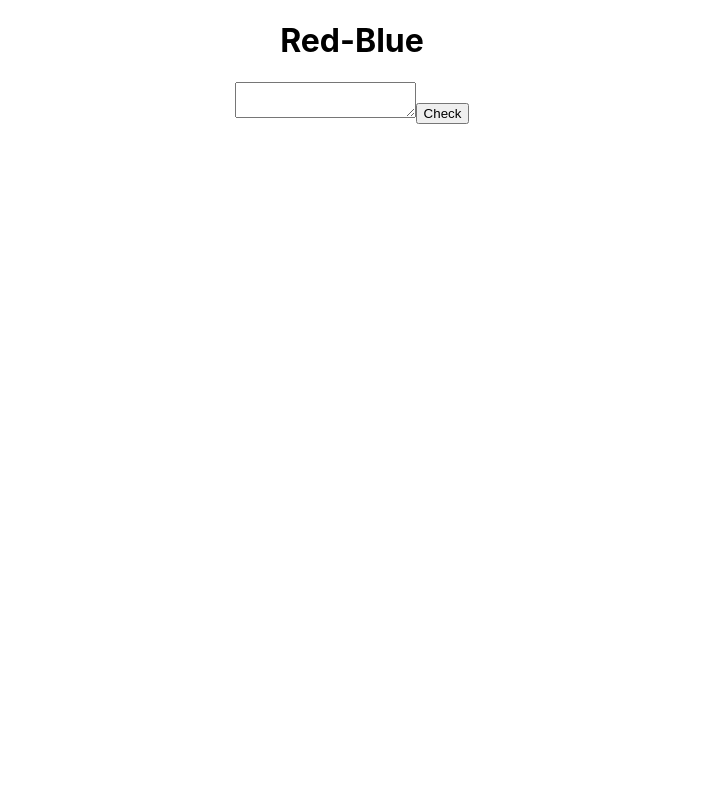
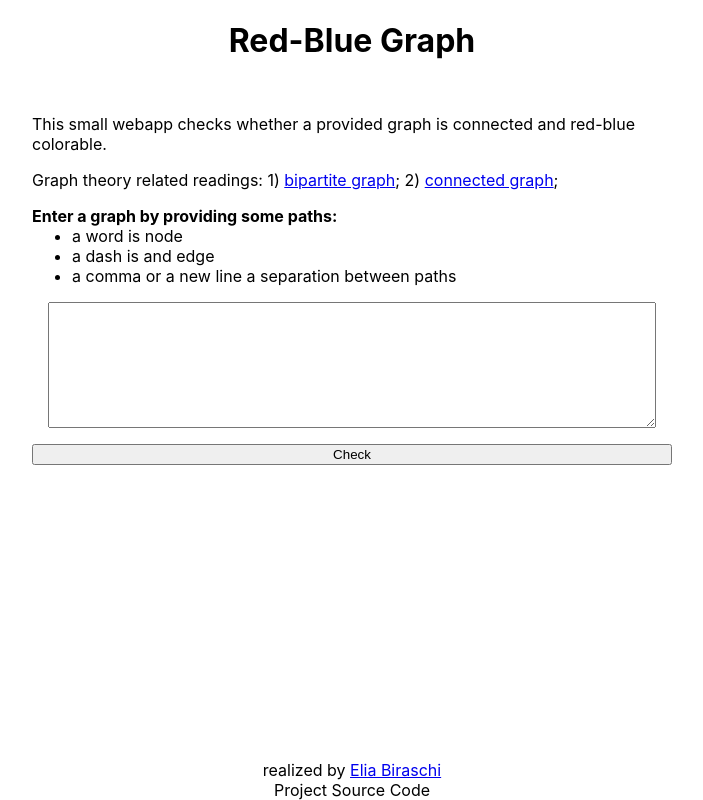
Before and after one commit to eliabiraschi/red-blue-graph, a React (Create React App) app: page / in a window 1280 px wide. Shown: the whole page, without its empty margins (288-991 px from the left). Built offline with nearby package versions, Linux system fonts and the light colour scheme.

Commit message:
feat: cosmetic and helper components and containers
- improved CSS
- added helper components and container
- added basic error handling

```diff
--- /dev/null
+++ b/src/Components/ExternalLink.tsx
@@ -0,0 +1,14 @@
+import React, { ReactNode } from 'react';
+
+interface Props {
+	children: ReactNode;
+	href: string;
+}
+
+function ExternalLink(props: Props) {
+	return (
+		<a href={props.href} target="_black" rel="noreferrer">{ props.children }</a>
+	);
+}
+
+export default ExternalLink;
--- a/src/Containers/App/App.css
+++ b/src/Containers/App/App.css
@@ -1,3 +1,40 @@
-main.App {
+h1.title {
   text-align: center;
 }
+
+div.form {
+  display: flex;
+  flex-direction: column;
+}
+
+div.form ul, div.form p {
+  margin: 0;
+}
+
+div.form textarea {
+  margin: 1rem;
+}
+
+div.form .result {
+  margin-top: .5rem;
+  text-align: center;
+  padding: .4rem;
+}
+
+.success {
+  border: 2px dashed darkgreen;
+}
+
+.fail {
+  border: 2px dashed darkred;
+}
+
+div.form div.error {
+  margin-top: .5rem;
+  text-align: center;
+  background-color: tomato;
+  color: brown;
+  border-radius: 5px;
+  padding: .4rem;
+  cursor: pointer;
+}
--- a/src/Containers/App/App.tsx
+++ b/src/Containers/App/App.tsx
@@ -1,28 +1,78 @@
-import React, { useState, ChangeEvent }from 'react';
+import React, { useState, ChangeEvent } from 'react';
+import Layout from '../Layout/Layout';
+import ExternalLink from '../../Components/ExternalLink';
 import './App.css';
 
-import { parse, isBipartite } from '../../Modules/Graph';
-import type { AdjacencyList } from '../../Modules/Graph';
+import { evaluateGraph } from '../../Modules/Graph';
+import type { Result } from '../../Modules/Graph';
 
 function App() {
   const [ inputValue, setInputValue ] = useState('');
+  const [ result, setResult ] = useState<Result|null>(null);
+  const [ error, setError ] = useState<string|null>(null);
 
   const handleInputChange = (event: ChangeEvent<HTMLTextAreaElement>) => {
+    setResult(null);
+    setError(null);
     setInputValue(event.target.value);
   }
 
-  const evaluateGraph = () => {
-    const adjList: AdjacencyList = parse(inputValue);
-    const res = isBipartite(adjList);
-    console.log(res);
+  const handleCheckClick = () => {
+    try {
+      const res = evaluateGraph(inputValue);
+      setResult(res);
+    } catch (err: any) {
+      setError(err.message as string);
+    }
   }
 
   return (
-    <main className="App">
-      <h1>Red-Blue</h1>
-      <textarea value={inputValue} onChange={handleInputChange} />
-      <button onClick={evaluateGraph}>Check</button>
-    </main>
+    <Layout title="Red-Blue Graph">
+      <div className="intro">
+        <p>
+          This small webapp checks whether a provided graph is connected
+          and red-blue colorable.
+        </p>
+        <p>
+          Graph theory related readings:
+          1) <ExternalLink href="https://en.wikipedia.org/wiki/Bipartite_graph">
+            bipartite graph
+          </ExternalLink>;
+          2) <ExternalLink href="https://en.wikipedia.org/wiki/Connectivity_(graph_theory)">
+            connected graph
+          </ExternalLink>;
+        </p>
+      </div>
+      <div className="form">
+        <p><strong>Enter a graph by providing some paths:</strong></p>
+        <ul>
+          <li>a word is node</li>
+          <li>a dash is and edge</li>
+          <li>a comma or a new line a separation between paths</li>
+        </ul>
+        <textarea
+          rows={8}
+          value={inputValue}
+          onChange={handleInputChange}
+        />
+        <button onClick={handleCheckClick}>Check</button>
+        {
+          result !== null &&
+          <div className={`result ${result[0] && result[1] ? 'success' : 'fail' }`}>
+            The graph entered
+            { result[0] === false && " is NOT red-blue colorable - analysis aborted" }
+            { (result[0] === true && result[1] === false) && " is at least partially red-blue colorable, but NOT connected - analysis aborted" }
+            { (result[0] && result[1]) && " is red-blue colorable and connected" }
+          </div>
+        }
+        {
+          error !== null &&
+          <div className="error" onClick={() => { setError(null); }}>
+            {error}
+          </div>
+        }
+      </div>
+    </Layout>
   );
 }
 
--- /dev/null
+++ b/src/Containers/Layout/Layout.css
@@ -0,0 +1,13 @@
+header h1.title {
+  text-align: center;
+}
+
+main.App {
+  padding: 1rem;
+  max-width: 40rem;
+	flex: 1;
+}
+
+footer {
+	text-align: center;
+}
--- /dev/null
+++ b/src/Containers/Layout/Layout.tsx
@@ -0,0 +1,23 @@
+import React, { ReactNode } from 'react';
+import ExternalLink from '../../Components/ExternalLink'
+import './Layout.css';
+
+interface Props {
+	children: ReactNode;
+	title: string;
+}
+
+function Layout(props: Props) {
+	return (<>
+		<header>
+			<h1 className="title">{ props.title }</h1>
+		</header>
+		<main className="App">{ props.children }</main>
+		<footer>
+			realized by <ExternalLink href="https://www.elia.dev/">Elia Biraschi</ExternalLink><br />
+			Project Source Code
+		</footer>
+	</>);
+}
+
+export default Layout;
--- a/src/index.css
+++ b/src/index.css
@@ -5,9 +5,19 @@ body {
     sans-serif;
   -webkit-font-smoothing: antialiased;
   -moz-osx-font-smoothing: grayscale;
+  display: flex;
+  justify-content: center;
+  align-items: flex-start;
+  min-height: 100vh;
 }
 
 code {
   font-family: source-code-pro, Menlo, Monaco, Consolas, 'Courier New',
     monospace;
 }
+
+div#root {
+  display: flex;
+  flex-direction: column;
+  min-height: 100vh;
+}
```
